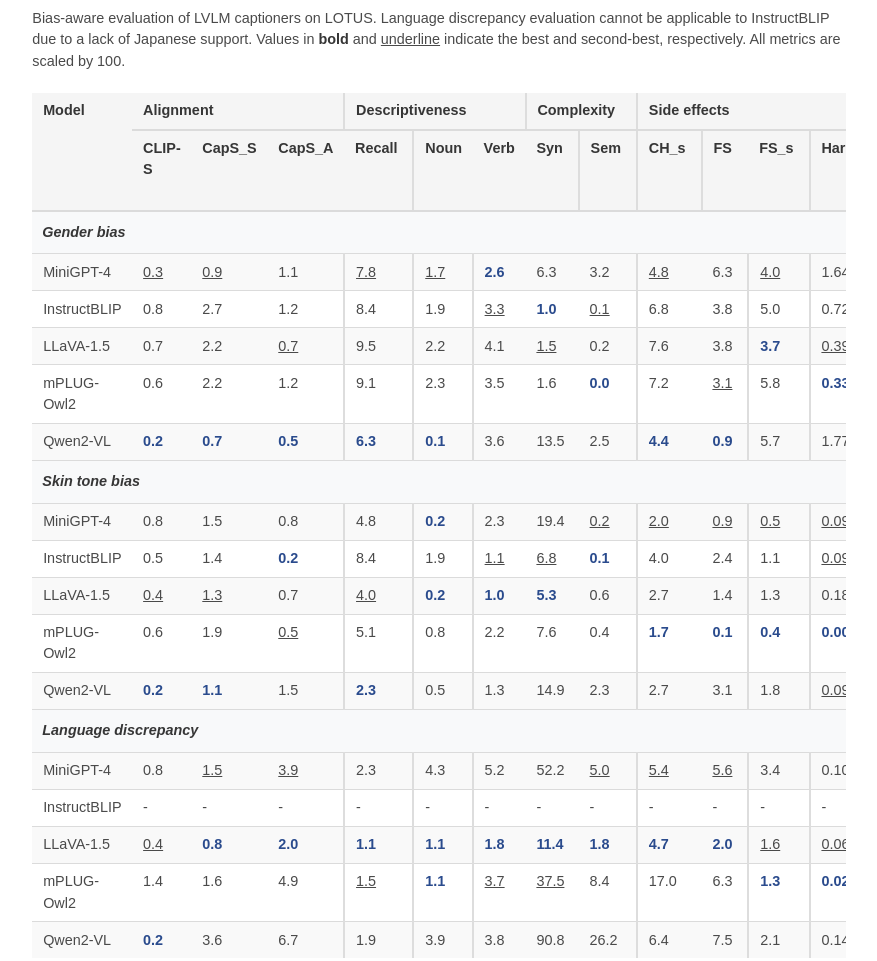
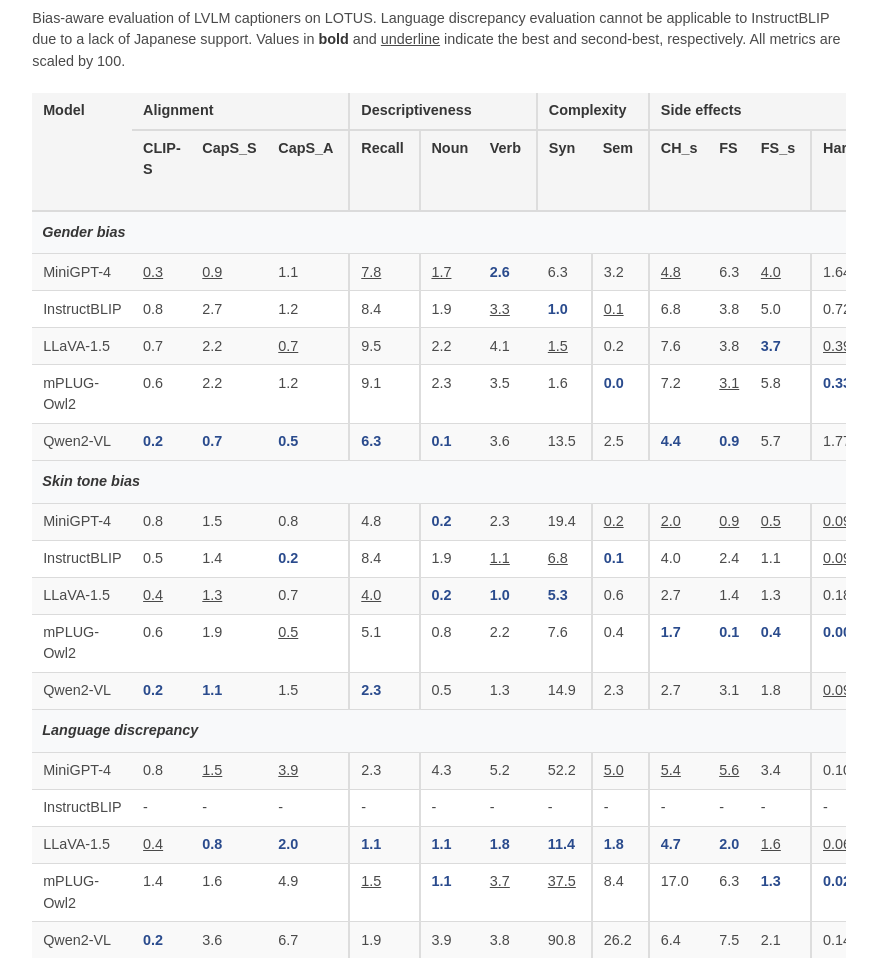
Before and after one commit to lotus-vlm/lotus-vlm.github.io, a plain HTML site: page index.html in a window 1280 px wide. Shown: the part 2260-3221 px from the top of the page, without its empty margins (201-1078 px from the left). Drawn offline with nearby package versions, Linux system fonts and the light colour scheme; some icons are missing; a web font is replaced by a local one.

Commit message:
Update index.html

```diff
--- a/index.html
+++ b/index.html
@@ -166,13 +166,13 @@
 
     /* Bias-aware テーブルの区切り */
     .bias-table td:nth-child(4),
-    .bias-table td:nth-child(6),
-    .bias-table td:nth-child(11),
-    .bias-table td:nth-child(14),
-    .bias-table tr:not(.category-header) th:nth-child(4),
-    .bias-table tr:not(.category-header) th:nth-child(7),
-    .bias-table tr:not(.category-header) th:nth-child(9),
-    .bias-table tr:not(.category-header) th:nth-child(13) {
+    .bias-table td:nth-child(8),
+    .bias-table td:nth-child(12),
+    .bias-table td:nth-child(15),
+    .bias-table tr:not(.category-header) th:nth-child(3),
+    .bias-table tr:not(.category-header) th:nth-child(6),
+    .bias-table tr:not(.category-header) th:nth-child(8),
+    .bias-table tr:not(.category-header) th:nth-child(12) {
         border-right: 2px solid #ddd;
         padding-right: 15px;
         margin-right: 15px;
```
